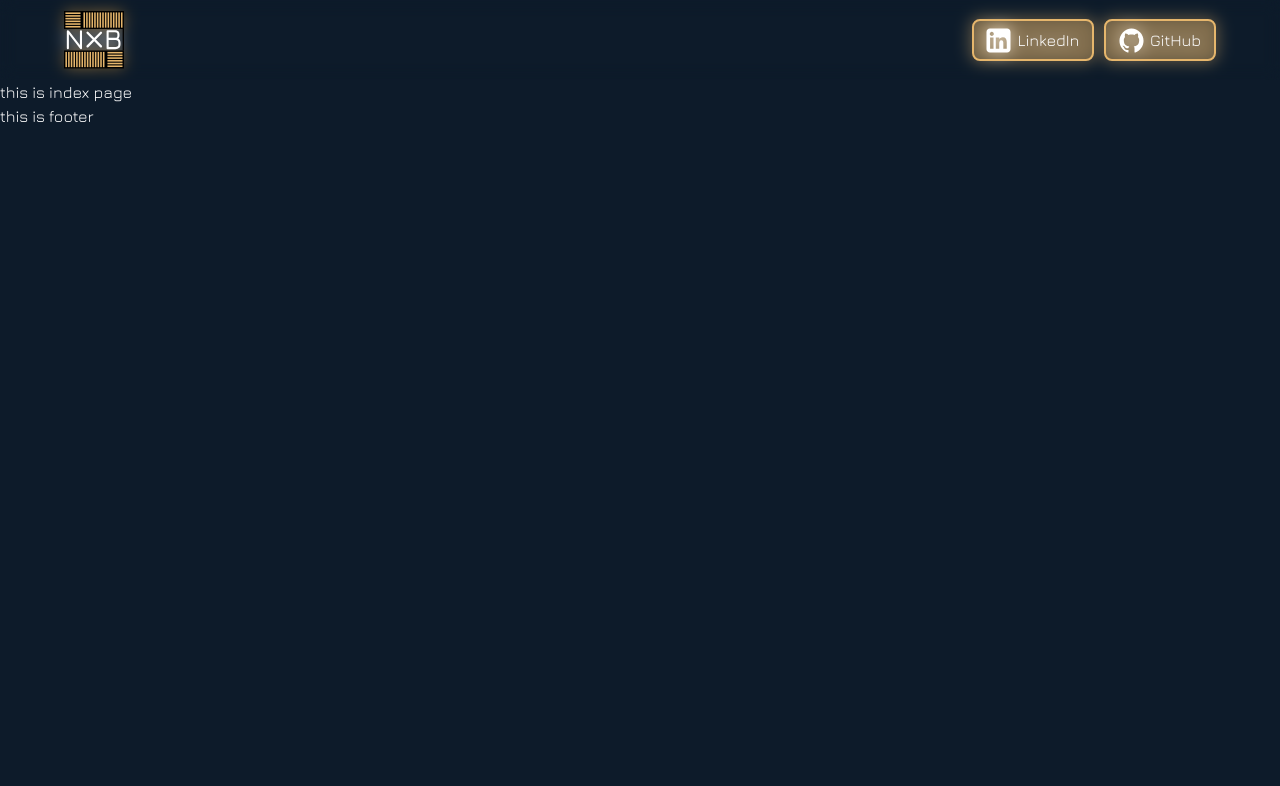
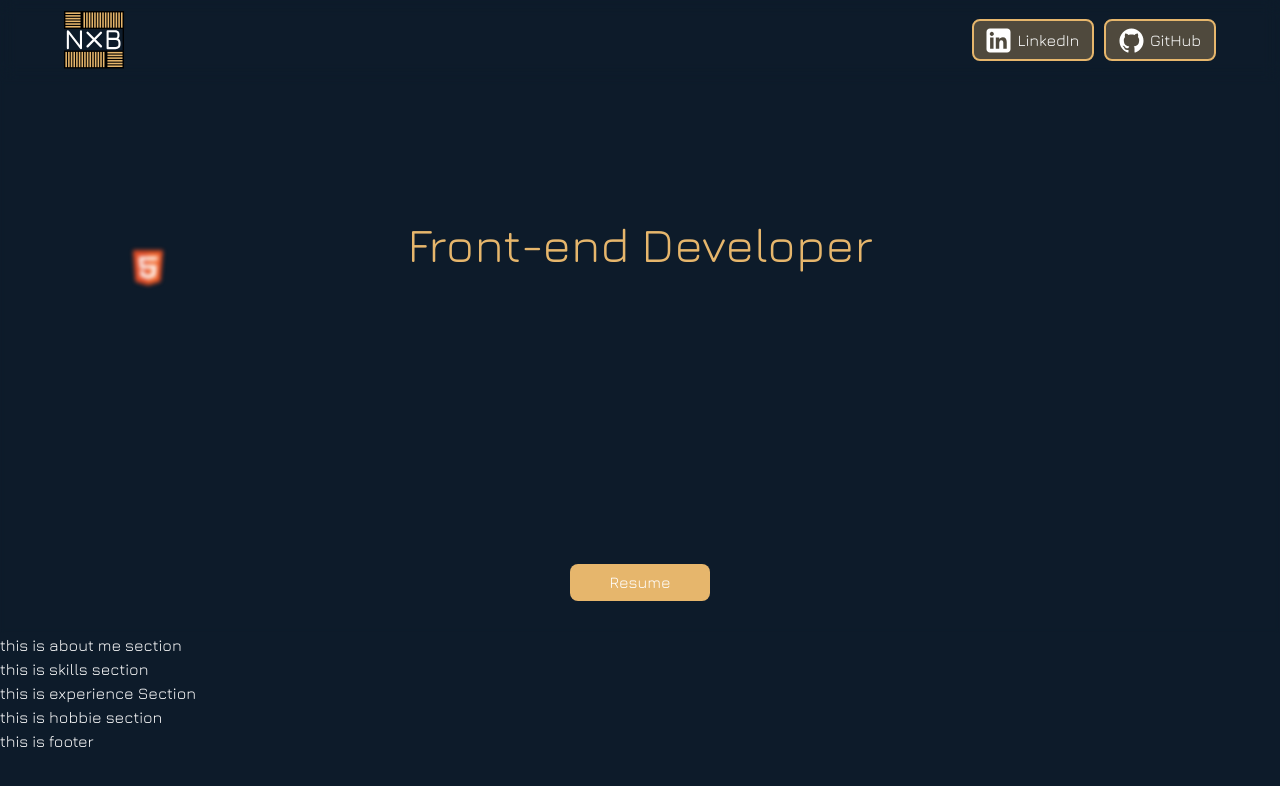
Before and after one commit to BonyaviD/Portfolio, a Nuxt app: page / in a window 1280 px wide. Shown: the top 786 px of the page. Built offline with nearby package versions, Linux system fonts and the light colour scheme.

Commit message:
created index

```diff
--- a/pages/index.vue
+++ b/pages/index.vue
@@ -1,6 +1,21 @@
+<script setup>
+import TheHero from '~/components/sections/TheHero.vue';
+import TheAboutMe from '~/components/sections/TheAboutMe.vue';
+import TheSkills from '~/components/sections/TheSkills.vue';
+import TheExperience from '~/components/sections/TheExperience.vue';
+import TheHobbies from '~/components/sections/TheHobbies.vue';
+</script>
+
 <template>
-    <div>
-        <TheHeader />
-        this is index page
-    </div>
+<div>
+  <TheHero />
+  <TheAboutMe />
+  <TheSkills />
+  <TheExperience />
+  <TheHobbies />
+</div>
+
 </template>
+
+<style scoped>
+</style>
```
